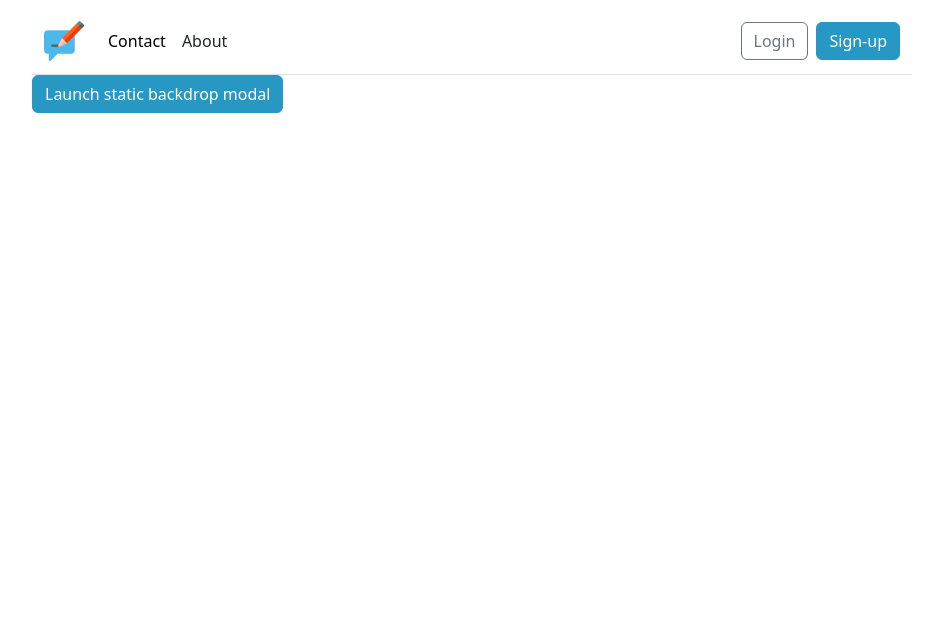
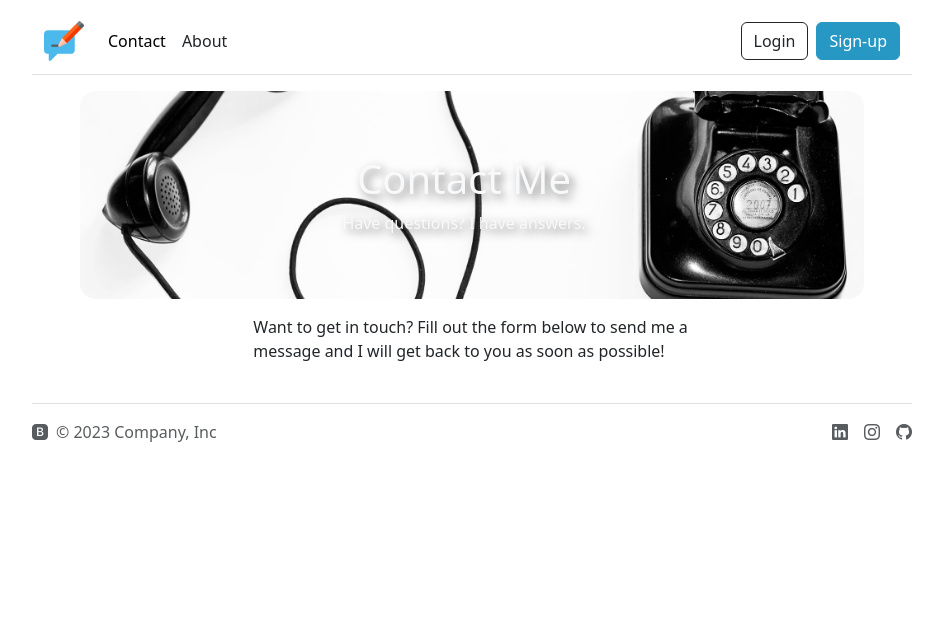
Before and after one commit to Adskovic/flask_blog, a Flask app: page /contact in a window 1280 px wide. Shown: the top 619 px of the page, without its empty margins (168-1111 px from the left). Run offline with Flask 3, Linux system fonts and the light colour scheme; some libraries are stand-ins or nearby versions.

Commit message:
add: contact page

```diff
--- a/templates/contact.html
+++ b/templates/contact.html
@@ -1,25 +1,32 @@
 {% include "header.html" %}
 
-<!-- Button trigger modal -->
-<button type="button" class="btn btn-primary" data-bs-toggle="modal" data-bs-target="#staticBackdrop">
-    Launch static backdrop modal
-  </button>
+<!-- Page Header-->
+<header class="masthead mx-5 rounded-4 my-3" style="background-image: url(/static/assets/img/contact-bg.jpg);">
+  <div class="p-3 me-3 rounded-3">
+    <div class="container-fluid py-5 text-center text-light rounded-3">
+      {% if msg_sent: %}
+      <h1>Successfully sent your message</h1>
+      {% else: %}
+      <h1>Contact Me</h1>
+      {% endif %}
+      <span class="subheading">Have questions? I have answers.</span>
+    </div>
+  </div>
+</header>
 
-  <!-- Modal -->
-  <div class="modal fade" id="staticBackdrop" data-bs-backdrop="static" data-bs-keyboard="false" tabindex="-1" aria-labelledby="staticBackdropLabel" aria-hidden="true">
-    <div class="modal-dialog">
-      <div class="modal-content">
-        <div class="modal-header">
-          <h1 class="modal-title fs-5" id="staticBackdropLabel">Modal title</h1>
-          <button type="button" class="btn-close" data-bs-dismiss="modal" aria-label="Close"></button>
-        </div>
-        <div class="modal-body">
-          ...
-        </div>
-        <div class="modal-footer">
-          <button type="button" class="btn btn-secondary" data-bs-dismiss="modal">Close</button>
-          <button type="button" class="btn btn-primary">Understood</button>
-        </div>
+<!-- Main Content-->
+<main class="mb-4">
+  <div class="container px-4 px-lg-5">
+    <div class="row gx-4 gx-lg-5 justify-content-center">
+      <div class="col-md-10 col-lg-8 col-xl-7">
+        <p>
+          Want to get in touch? Fill out the form below to send me a message and
+          I will get back to you as soon as possible!
+        </p>
+          <!-- TODO: Add content here -->
       </div>
     </div>
   </div>
+</main>
+
+{% include "footer.html" %}
--- a/templates/header.html
+++ b/templates/header.html
@@ -79,10 +79,10 @@
         <div class="collapse navbar-collapse" id="navbarTogglerDemo01">
           <ul class="navbar-nav me-auto mb-2 mb-lg-0">
             <li class="nav-item">
-              <a class="nav-link link-body-emphasis" href="#">Contact</a>
+              <a class="nav-link link-body-emphasis" href="{{ url_for('contact') }}">Contact</a>
             </li>
             <li class="nav-item">
-              <a class="nav-link" href="#">About</a>
+              <a class="nav-link" href="{{ url_for('about') }}">About</a>
             </li>
           </ul>
           {% if not current_user.is_authenticated %}
```
